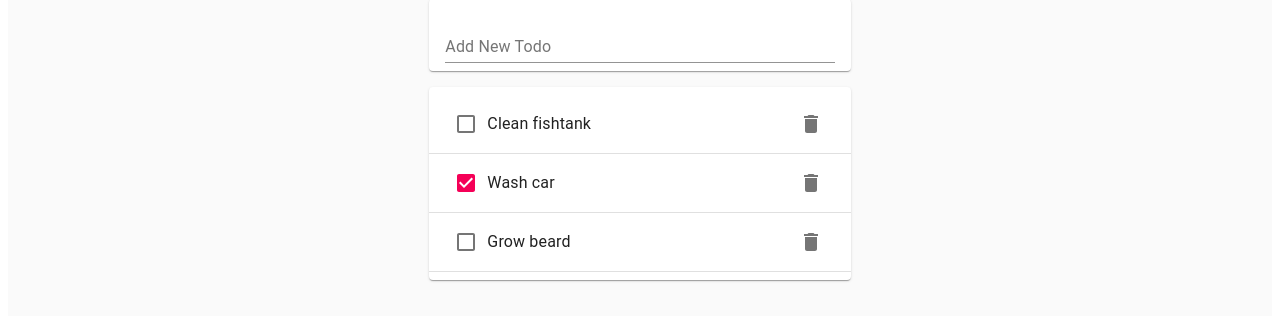
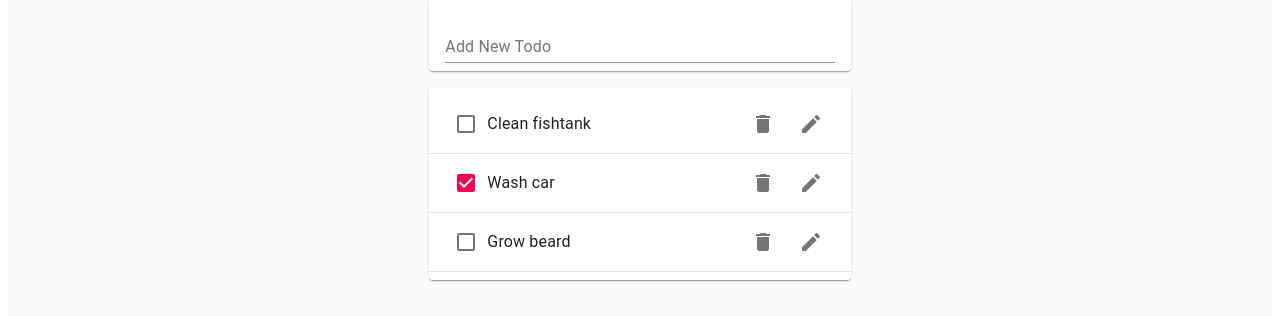
Before and after one commit to super8989/React_hooks_todo, a React (Create React App) app: page / in a window 1280 px wide. Shown: the part 105-421 px from the top of the page. Built offline with nearby package versions, Linux system fonts and the light colour scheme.

Commit message:
added in an EditIcon to Todo.js

```diff
--- a/src/Todo.js
+++ b/src/Todo.js
@@ -5,6 +5,7 @@ import ListItemText from "@material-ui/core/ListItemText";
 import Checkbox from "@material-ui/core/Checkbox";
 import IconButton from "@material-ui/core/IconButton";
 import DeleteIcon from "@material-ui/icons/Delete";
+import EditIcon from "@material-ui/icons/Edit";
 import ListItemSecondaryAction from "@material-ui/core/ListItemSecondaryAction";
 
 function Todo({ task, completed }) {
@@ -16,6 +17,9 @@ function Todo({ task, completed }) {
 				<IconButton>
 					<DeleteIcon />
 				</IconButton>
+				<IconButton>
+					<EditIcon />
+				</IconButton>
 			</ListItemSecondaryAction>
 		</ListItem>
 	);
```
